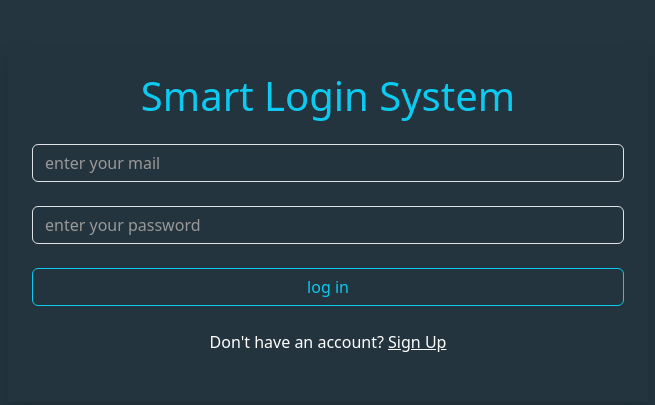
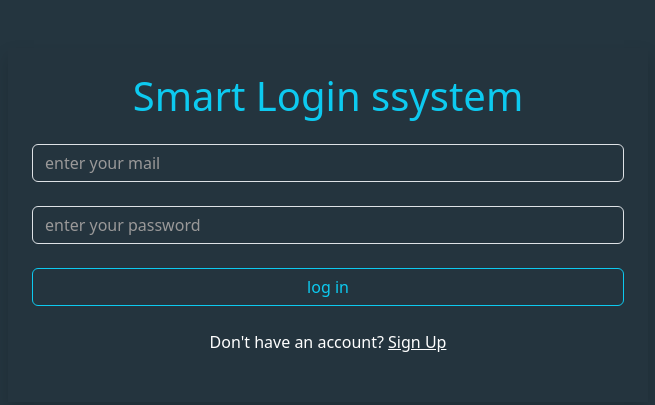
Before and after one commit to mennaayman20/tasks, a plain HTML site: page index.html in a window 1280 px wide. Shown: the whole page, without its empty margins (312-967 px from the left). Drawn offline with Linux system fonts and the light colour scheme.

Commit message:
second commit

```diff
--- a/index.html
+++ b/index.html
@@ -12,7 +12,7 @@
 <body>
 
 <div class="container m-auto text-center w-50 p-4 my-5 shadow">
-<h1 class="text-info">Smart Login System</h1>
+<h1 class="text-info">Smart Login ssystem</h1>
 <input type="text" class=" input form-control my-4"placeholder ="enter your mail" id="loginMail">
 <input type="password" class="input form-control my-4" placeholder="enter your password" id="loginPass">
 
```
